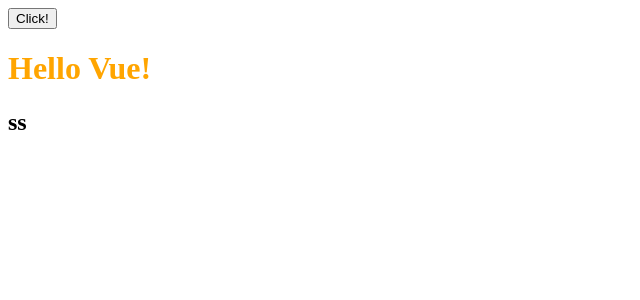
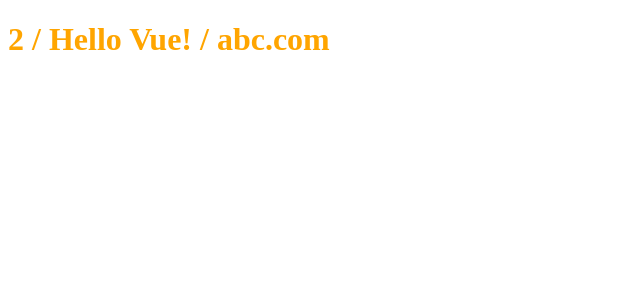
Before and after one commit to hyeonjinan096/FE-devcourse_vue, a Vue app: page / in a window 1280 px wide. Shown: the top 300 px of the page, without its empty margins (0-640 px from the left). Built offline with nearby package versions, Linux system fonts and the light colour scheme.

Commit message:
Add_props_components(2)

```diff
--- a/src/App.vue
+++ b/src/App.vue
@@ -1,11 +1,12 @@
 <template>
-  <button @Click="reverseMsg">
-    Click!
-  </button>
   <HelloNew
-    :message="msg"
-    name="ss" />
+    v-bind="post" />
 </template>
+
+<!--
+  v-bind="post"를 이용해
+  :id="post.id"
+  :title="post.title" 생략 가능  -->
 
 <script>
 import HelloNew from '~/components/HelloNew'
@@ -14,14 +15,11 @@
      HelloNew
    },
    data() {
-    return {msg: 'Hello Vue!'}
-   },
-   methods: {
-    reverseMsg() {
-      this.msg = this.msg
-        .split('')
-        .reverse()
-        .join('')
+    return {
+      post: {
+        id: 2,
+        title: 'Hello Vue!'
+      }
     }
    }
 }
--- a/src/components/HelloNew.vue
+++ b/src/components/HelloNew.vue
@@ -1,28 +1,22 @@
 <template>
-  <h1 @click="updateMessage">
-    {{ newMessage }}
-  </h1>
-  <h2>{{ name }}</h2>
+  <h1>{{ id }} / {{ title }} / {{ email }}</h1>
 </template>
-
 <script>
 export default {
   props: {
-    message: String,
-    name: [String,Number]
-  },  //여기서 methods로 message데이터 자체 변경은 불가능 하위 -> 상위 흐름 X
-  data() {
-    return { //단순히 받기만 하고 새로운 데이터 형태는 변경은 가능
-      newMessage: this.message
-    }
-  },
-  methods: {
-    updateMessage() {
-      this.newMessage = 'Good~'
+    id: Number,
+    title: String,
+    email: {
+      type: String,
+      default: 'abc.com'   //기본값 지정
     }
   }
 }
+//(주의)
+//객체나 배열과 같은 참조형 데이터들은 함수형으로 return 해줘야한다.
+//할당되어 주소가 동일해져 의도치 않은 수정이 발생할 수 있기 때문이다.
 </script>
+
 
 <style scoped lang="scss">
 $color: orange;
```
